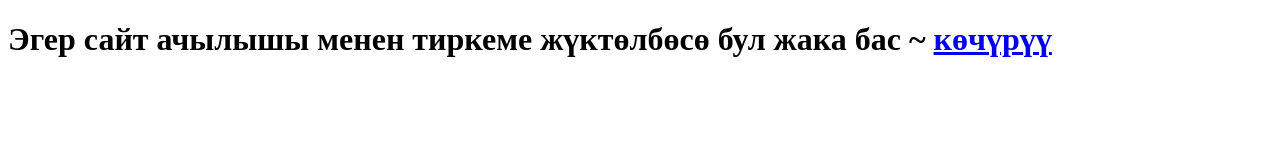
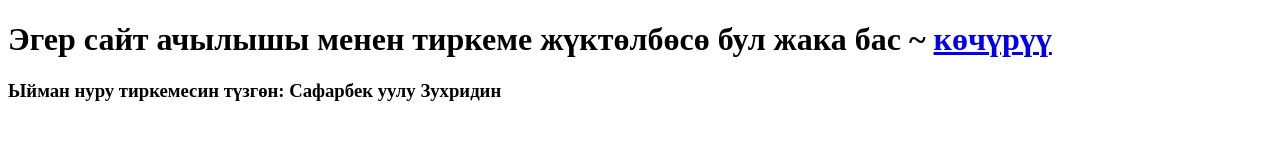
Before and after one commit to zukh21/download-app-yiman-nuru, a plain HTML site: page index.html in a window 1280 px wide. Drawn offline with Linux system fonts and the light colour scheme.

Commit message:
Update index.html

```diff
--- a/index.html
+++ b/index.html
@@ -9,6 +9,7 @@
 </head>
 <body>
     <h1>Эгер сайт ачылышы менен тиркеме жүктөлбөсө бул жака бас ~ <a href="app-debug.apk">көчүрүү</a></h1>
+    <h3>Ыйман нуру тиркемесин түзгөн: Сафарбек уулу Зухридин</h3>
     <iframe class="app" src="app-debug.apk" ></iframe>
 
 
```
